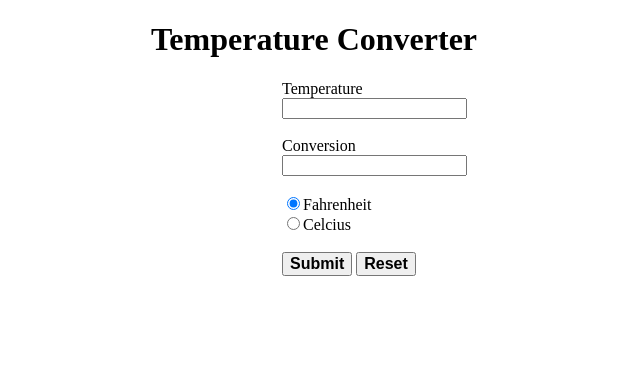
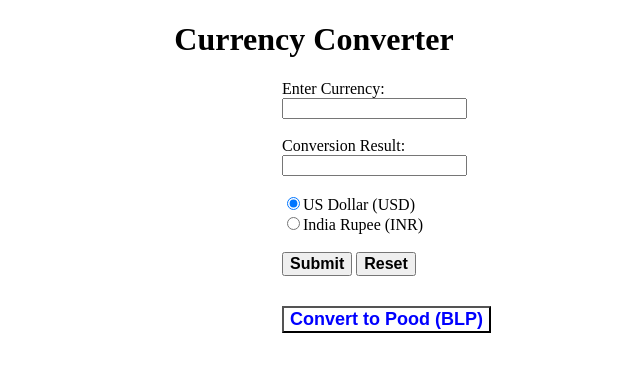
Before and after one commit to EdwardRutz/currency-converter, a plain HTML site: page index.html in a window 1280 px wide. Shown: the top 372 px of the page, without its empty margins (326-966 px from the left). Drawn offline with Linux system fonts and the light colour scheme.

Commit message:
Completed index.html.

```diff
--- a/index.html
+++ b/index.html
@@ -1,7 +1,7 @@
 <!DOCTYPE html>
 <html>
 	<head>
-		<title>Temperature Converter</title>
+		<title>Currency Converter</title>
 			<meta charset="utf-8">
 			<link rel="stylesheet" type="text/css" href="css/styles.css">
 	</head>
@@ -9,23 +9,30 @@
 	<body>
 
 		<header>
-			<h1>Temperature Converter</h1>
+			<h1>Currency Converter</h1>
 		</header>
-		<div><!--Temperature Inputs-->
-			<form action="#" onsubmit="determineConverter">
-				<label for="tempBox">Temperature</label><br>
-				<input id="tempIn" type="text" name="tempBox" value=""><br><br>
-				<label>Conversion</label><br>
-				<input id="tempOut" type="text" name="tempBox">
+		<div><!--Currency Inputs-->
+			<form action="#" onsubmit="currencyTypenum">
+				<label for="numBox">Enter Currency:</label><br>
+				<input id="numIn" type="text" name="numBox" value=""><br><br>
+				<label>Conversion Result:</label><br>
+				<input id="numOut" type="text" name="numBox">
 			</form>
 			<br>
 			<form>
-				<input id="radFahreheit" type="radio" value="fahrenheit" name="tempScale" checked>Fahrenheit<br>
-				<input id="radCelcius" type="radio" value="celcius" name="tempScale">Celcius</input><br><br>
+				<input id="radFahreheit" type="radio" value="fahrenheit" name="numScale" checked>US Dollar (USD)<br><!--F-->
+				<input id="radCelcius" type="radio" value="celcius" name="numScale">India Rupee (INR)</input><br><br><!--C-->
 				<button id="converter" type="button" value="Submit">Submit</button>
   			<button id="clear" type="button" value="">Reset</button>
 			</form>
-		</div><!--Temperature Inputs-->
+		</div><!--Currency Inputs-->
+
+		<div id="poodForm">
+		  <form>
+		  	<button id="poodInput" type="button" value="">Convert to Pood (BLP)</button>
+ 			</form>
+ 			<p id="poodOutput"></p>
+ 		</div>
 
 		<footer>
 
```
